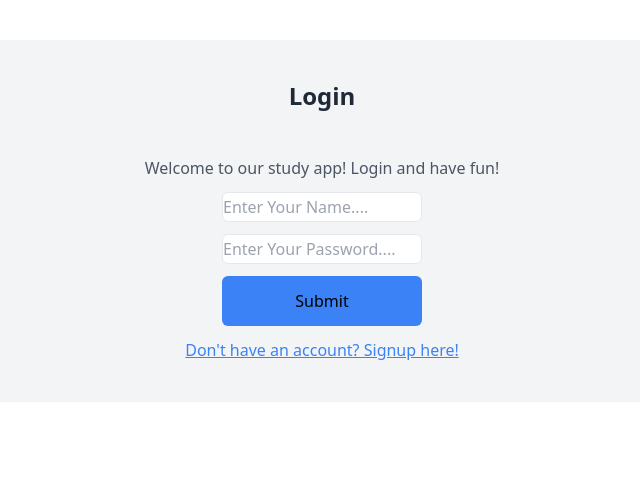
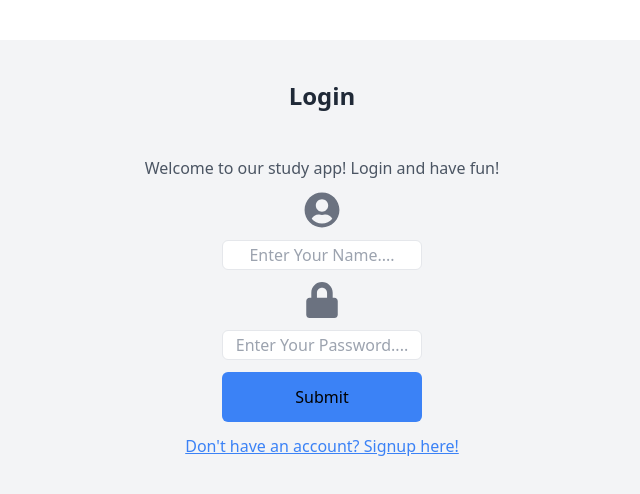
Before and after one commit to ktest-1234/study-app, a React (Vite) app: page /login in a window 1280 px wide. Shown: the top 494 px of the page, without its empty margins (318-958 px from the left). Built offline with nearby package versions, Linux system fonts and the light colour scheme.

Commit message:
Added icons to the login page and made some styling changes to the input fields.

```diff
--- a/src/Login.jsx
+++ b/src/Login.jsx
@@ -1,7 +1,7 @@
 import { useState, useRef, useContext } from "react";
 import { NavLink, Navigate } from "react-router-dom";
 import { AuthContext } from "./AuthContext";
-import { Fi } from "react-icons/fi";
+import { FaUserCircle, FaLock } from "react-icons/fa";
 
 export default function Login() {
     const { isAuthenticated, setIsAuthenticated } = useContext(AuthContext);
@@ -31,11 +31,13 @@ export default function Login() {
                 <div>
                     <p className="text-gray-600">Welcome to our study app! Login and have fun!</p>
                 </div>
-                <div className="placeholder:text-center">
-                    <input className="rounded-md border w-[200px] h-[30px]" type='text' onChange={(e) => setLoginName(e.target.value)} placeholder="Enter Your Name...." />
+                <FaUserCircle className="text-4xl text-gray-500" />
+                <div className="">
+                    <input className="rounded-md border w-[200px] h-[30px] placeholder:text-center" type='text' onChange={(e) => setLoginName(e.target.value)} placeholder="Enter Your Name...." />
                 </div>
-                <div className="placeholder:text-center">
-                    <input className="rounded-md border w-[200px] h-[30px] duration-300 " type='password' onChange={(e) => setLoginPassword(e.target.value)} placeholder="Enter Your Password...." />
+                <FaLock className="text-4xl text-gray-500" />
+                <div className="">
+                    <input className="rounded-md border w-[200px] h-[30px] duration-300 placeholder:text-center" type='password' onChange={(e) => setLoginPassword(e.target.value)} placeholder="Enter Your Password...." />
                 </div>
                 <div>
                     <input className="bg-blue-500 hover:bg-blue-700 rounded-md w-[200px] h-[50px] hover:cursor-pointer" type="submit" />
```
Also changed, not shown: 1 other file (tests, documents, lock files or other folders).
